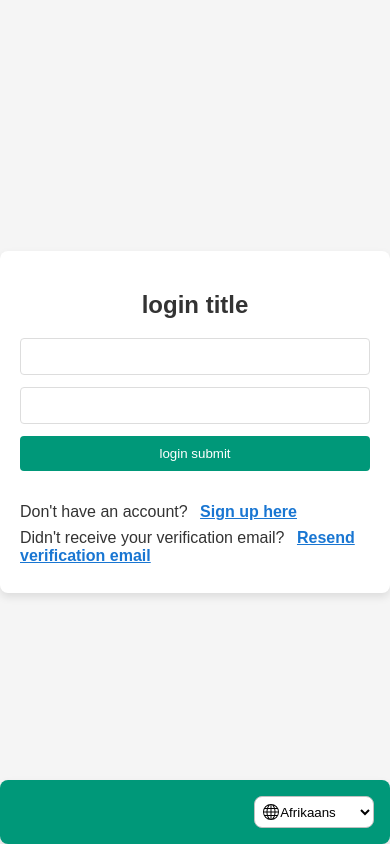
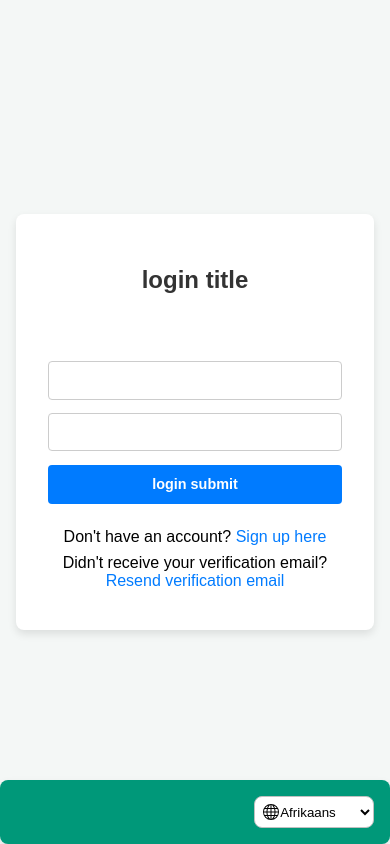
Before and after one commit to mi8bi/django_todo_app, a Django app: template todo_app/accounts/templates/login.html in a window 390 px wide. Run offline with Django 5.2, Linux system fonts and the light colour scheme; the template is opened without the code that fills it: most values are stand-ins (such as "Sample title", 1, 10 or a date in 2020); form fields are guessed from the names that the template uses.

Commit message:
Improve auth page layout with dedicated CSS
This commit introduces dedicated CSS styling for the signup and login pages to enhance your experience.

Key changes:
- Created `login.css` and `signup.css` for page-specific styles.
- Introduced `auth_shared.css` for common styling elements across authentication pages, promoting consistency and reducing code duplication.
- Updated `login.html` and `signup.html` to link the new stylesheets and utilize shared CSS classes and a more consistent container structure (`.auth-container`).
- Applied styles to improve the appearance of forms, input fields, buttons, and error messages.
- Added focus styles for input fields and hover transitions for buttons.
- Ensured the layout is responsive for mobile devices.

The changes result in a cleaner, more user-friendly interface for the authentication flows.

```diff
--- /dev/null
+++ b/todo_app/accounts/static/css/auth_shared.css
@@ -0,0 +1,138 @@
+/* General body and container styling for auth pages */
+body {
+    font-family: sans-serif;
+    display: flex;
+    flex-direction: column;
+    align-items: center;
+    justify-content: center;
+    min-height: 100vh;
+    background-color: #f4f7f6;
+    margin: 0;
+    padding: 1em; /* Add some padding for smaller screens */
+    box-sizing: border-box;
+}
+
+/* Card-like container for forms */
+.auth-container {
+    background-color: #fff;
+    padding: 2em;
+    border-radius: 8px;
+    box-shadow: 0 4px 8px rgba(0, 0, 0, 0.1);
+    width: 100%;
+    max-width: 400px;
+    text-align: center; /* Center align text within the container */
+}
+
+/* General form styling */
+form {
+    display: flex;
+    flex-direction: column;
+    text-align: left; /* Align form elements to the left */
+}
+
+form p { /* For Django's form.as_p rendering */
+    margin: 0 0 1em 0;
+}
+
+form label {
+    display: block;
+    margin-bottom: 0.5em;
+    color: #555;
+    font-weight: bold;
+}
+
+form input[type="text"],
+form input[type="password"],
+form input[type="email"] {
+    padding: 0.8em;
+    margin-bottom: 1em;
+    border: 1px solid #ccc;
+    border-radius: 4px;
+    box-sizing: border-box;
+    width: 100%;
+}
+
+form input[type="text"]:focus,
+form input[type="password"]:focus,
+form input[type="email"]:focus {
+    border-color: #007bff;
+    box-shadow: 0 0 0 0.2rem rgba(0, 123, 255, 0.25);
+    outline: none; /* Remove default outline */
+}
+
+button[type="submit"] {
+    color: white;
+    padding: 0.8em;
+    transition: background-color 0.15s ease-in-out;
+    border: none;
+    border-radius: 4px;
+    cursor: pointer;
+    font-size: 1em;
+    font-weight: bold;
+}
+
+/* Error message styling */
+.errors, .error { /* .error for login, .errors for signup */
+    padding: 1em;
+    margin-bottom: 1em;
+    border-radius: 4px;
+    width: 100%; /* Ensure it takes full width of its container */
+    box-sizing: border-box;
+    text-align: left;
+}
+
+.errors { /* Signup specific error container */
+    background-color: #f8d7da;
+    color: #721c24;
+    border: 1px solid #f5c6cb;
+}
+
+.error { /* Login specific error message styling */
+    color: #d9534f; /* Bootstrap's danger color */
+    font-size: 0.9em; /* Slightly smaller text for login error */
+}
+
+.errors ul {
+    list-style: none;
+    padding: 0;
+    margin: 0;
+}
+
+.errors li {
+    margin-bottom: 0.5em;
+}
+
+/* Links below the form */
+.auth-links {
+    margin-top: 1.5em;
+}
+
+.auth-links p {
+    margin: 0.5em 0;
+}
+
+.auth-links a {
+    color: #007bff;
+    text-decoration: none;
+}
+
+.auth-links a:hover {
+    text-decoration: underline;
+}
+
+/* Responsive adjustments */
+@media (max-width: 600px) {
+    .auth-container {
+        margin-top: 1em;
+        margin-bottom: 1em;
+        padding: 1.5em;
+    }
+
+    h1, h2 { /* General heading adjustments */
+        font-size: 1.5em;
+    }
+
+    button[type="submit"] {
+        font-size: 0.9em;
+    }
+}
--- a/todo_app/accounts/static/css/login.css
+++ b/todo_app/accounts/static/css/login.css
@@ -1,83 +1,45 @@
-body {
-    font-family: "Poppins", sans-serif;
-    margin: 0;
-    display: flex;
-    align-items: center;
-    justify-content: center;
-    min-height: 100vh;
-    background: #f5f5f5;
-    color: #333;
+@import url("auth_shared.css");
+
+/* Login specific styles */
+
+/* In login.css, if main.container is just a wrapper, reset its padding */
+main.container {
+    padding: 0; /* Reset padding if .card handles it */
+    display: flex; /* Ensure it centers .card if .card has max-width */
+    justify-content: center; /* Center .card */
+    align-items: center; /* Center .card vertically if body is also flex */
+    width: 100%;
 }
 
-.container {
+/* The login page uses a structure <main class="container"><div class="card"> */
+/* We can adapt shared styles or override them if needed */
+/* For now, let's ensure the .card within .container gets the auth-container look */
+.container .card {
+    background-color: #fff;
+    padding: 2em;
+    border-radius: 8px;
+    box-shadow: 0 4px 8px rgba(0, 0, 0, 0.1);
     width: 100%;
-    max-width: 400px;
+    max-width: 400px; /* Consistent with auth-container */
+    text-align: center; /* Consistent with auth-container */
 }
 
-.card {
-    background-color: #fff;
-    padding: 20px;
-    border-radius: 8px;
-    box-shadow: 0 4px 8px rgba(0, 0, 0, 0.1);
+h2 { /* Login page specific title */
+    color: #333;
+    margin-bottom: 1em;
 }
 
-h2 {
-    text-align: center;
-    color: #333;
+button[type="submit"] {
+    background-color: #007bff; /* Blue for login */
 }
 
-form {
-    display: flex;
-    flex-direction: column;
+button[type="submit"]:hover {
+    background-color: #0056b3;
 }
 
-input {
-    padding: 10px;
-    margin-bottom: 12px;
-    border: 1px solid #ddd;
-    border-radius: 4px;
-    transition: border-color 0.3s ease-in-out;
-    outline: none;
-    color: #333;
+/* Ensure .login-links inherits from .auth-links */
+.login-links {
+    /* auth_shared.css already styles .auth-links which should cover this if class is updated in html,
+       or we can duplicate relevant styles here if html cannot be changed.
+       For now, assuming login.html will be updated to use .auth-links */
 }
-
-input:focus {
-    border-color: #555;
-}
-
-button {
-    background-color: #009879;
-    color: #fff;
-    padding: 10px;
-    border: none;
-    border-radius: 4px;
-    cursor: pointer;
-    transition: background-color 0.3s ease-in-out;
-}
-
-button:hover {
-    background-color: #0f7b65;
-}
-
-.error {
-    color: red;
-}
-
-.login-links {
-    margin-top: 2em;
-    font-size: 1rem;
-}
-.login-links p {
-    margin: 0.5em 0;
-}
-.login-links a {
-    color: #1976d2;
-    text-decoration: underline;
-    margin-left: 0.5em;
-    font-weight: bold;
-    transition: color 0.2s;
-}
-.login-links a:hover {
-    color: #0d47a1;
-    text-decoration: none;
-}
--- a/todo_app/accounts/templates/login.html
+++ b/todo_app/accounts/templates/login.html
@@ -21,7 +21,7 @@
             {{ form.password }}
             <button type="submit">{% trans 'login submit' %}</button>
         </form>
-        <div class="login-links">
+        <div class="auth-links login-links">
             <p>
                 {% trans "Don't have an account?" %}
                 <a href="{% url 'accounts:signup' %}">{% trans "Sign up here" %}</a>
```
Also changed, not shown: todo_app/accounts/static/css/signup.css (added, +62 -0 lines), todo_app/accounts/templates/signup.html (+6 -2 lines).
